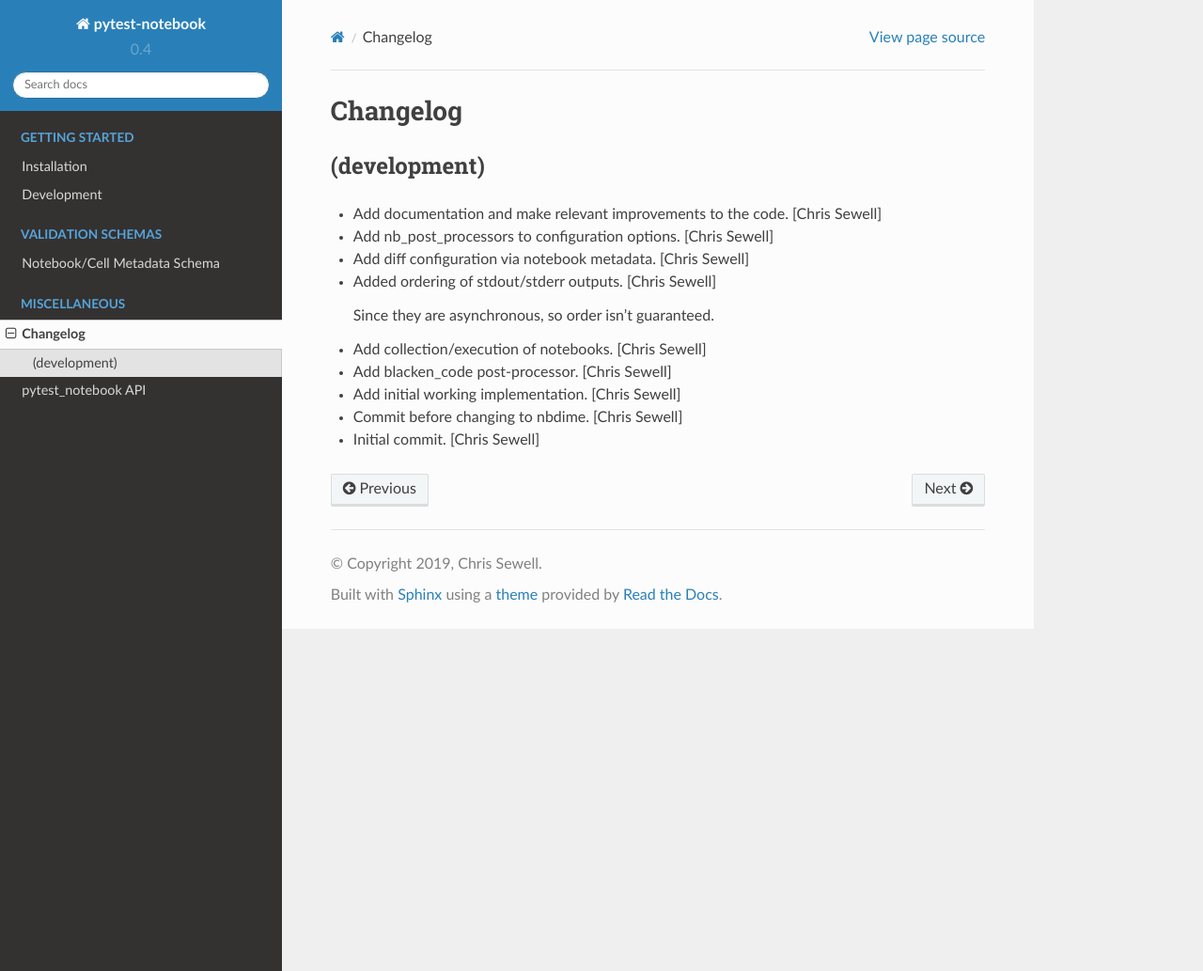
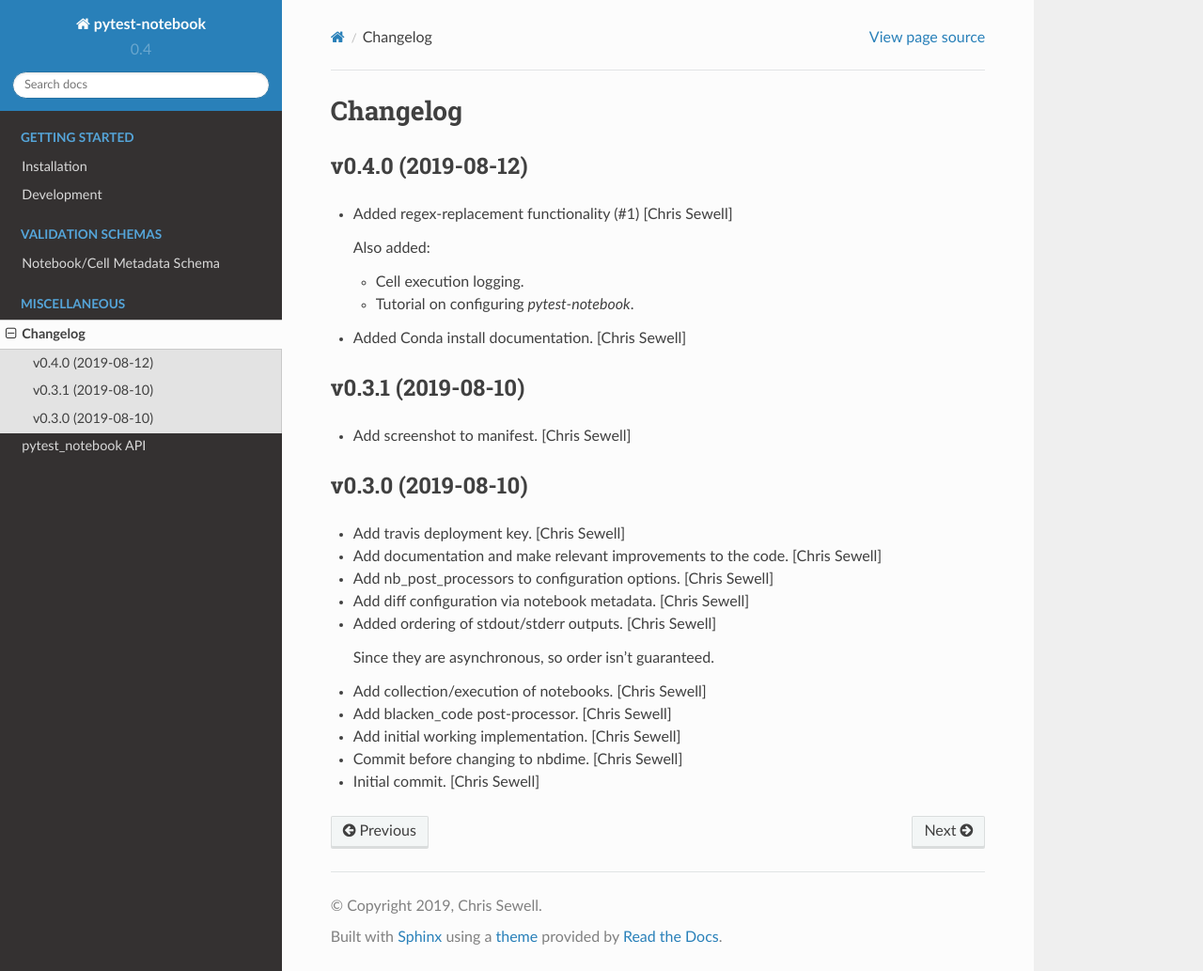
Before and after one commit to chrisjsewell/pytest-notebook, a Sphinx documentation site: the page built from docs/source/changelog.rst, in a window 1280 px wide and 1033 px high. Shown: the whole window at 94% size. Built offline with Sphinx 7.4.7 and the Read the Docs theme 2.0.0, drawn with Linux system fonts in a browser that asks for light colours; pages that are not in the unit, such as notebooks, are missing from menus.

Commit message:
update changelog

```diff
--- a/docs/source/changelog.rst
+++ b/docs/source/changelog.rst
@@ -2,8 +2,26 @@ Changelog
 =========
 
 
-(development)
--------------
+v0.4.0 (2019-08-12)
+-------------------
+- Added regex-replacement functionality (#1) [Chris Sewell]
+
+  Also added:
+
+  - Cell execution logging.
+  - Tutorial on configuring `pytest-notebook`.
+- Added Conda install documentation. [Chris Sewell]
+
+
+v0.3.1 (2019-08-10)
+-------------------
+- Add screenshot to manifest. [Chris Sewell]
+
+
+v0.3.0 (2019-08-10)
+-------------------
+- Add travis deployment key. [Chris Sewell]
+
 - Add documentation and make relevant improvements to the code. [Chris Sewell]
 
 - Add nb_post_processors to configuration options. [Chris Sewell]
```
Also changed, not shown: docs/changelog.rst (deleted), 1 other file.
